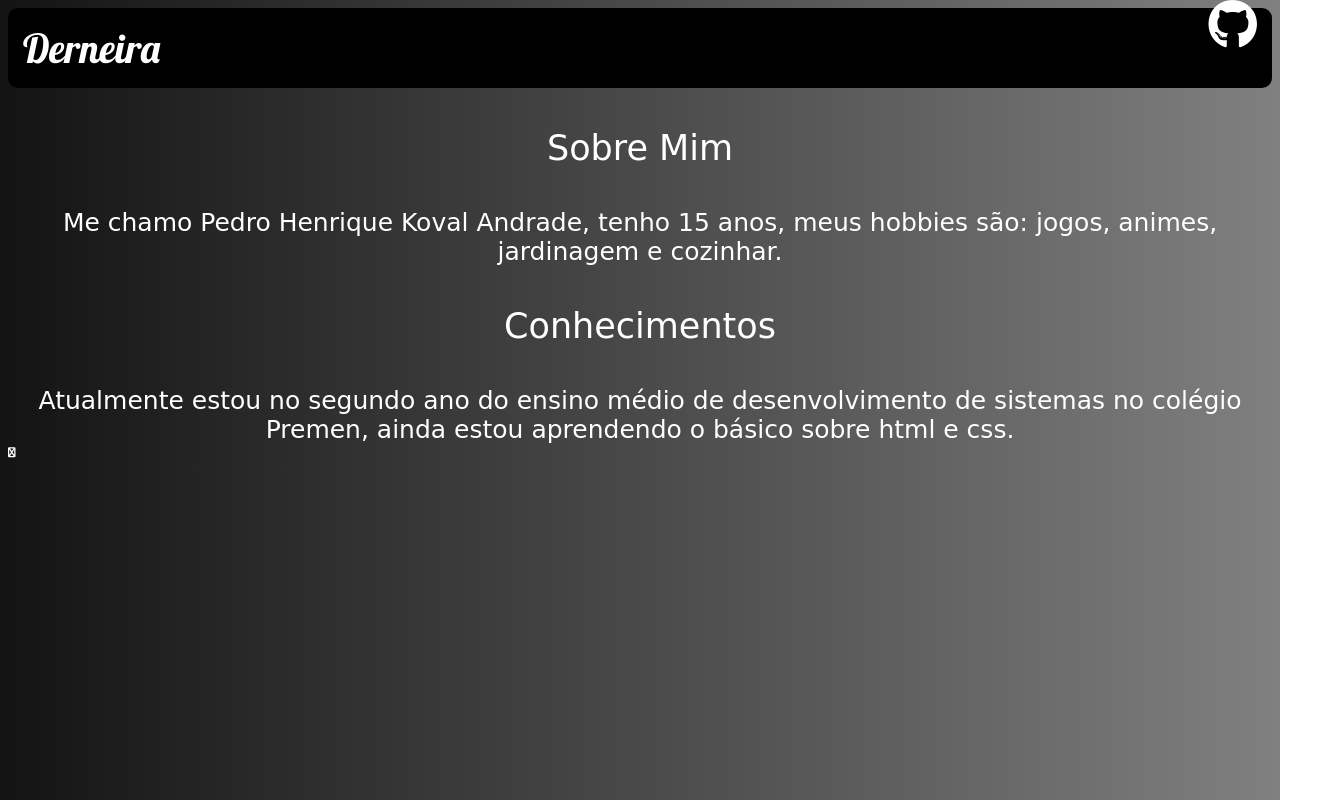
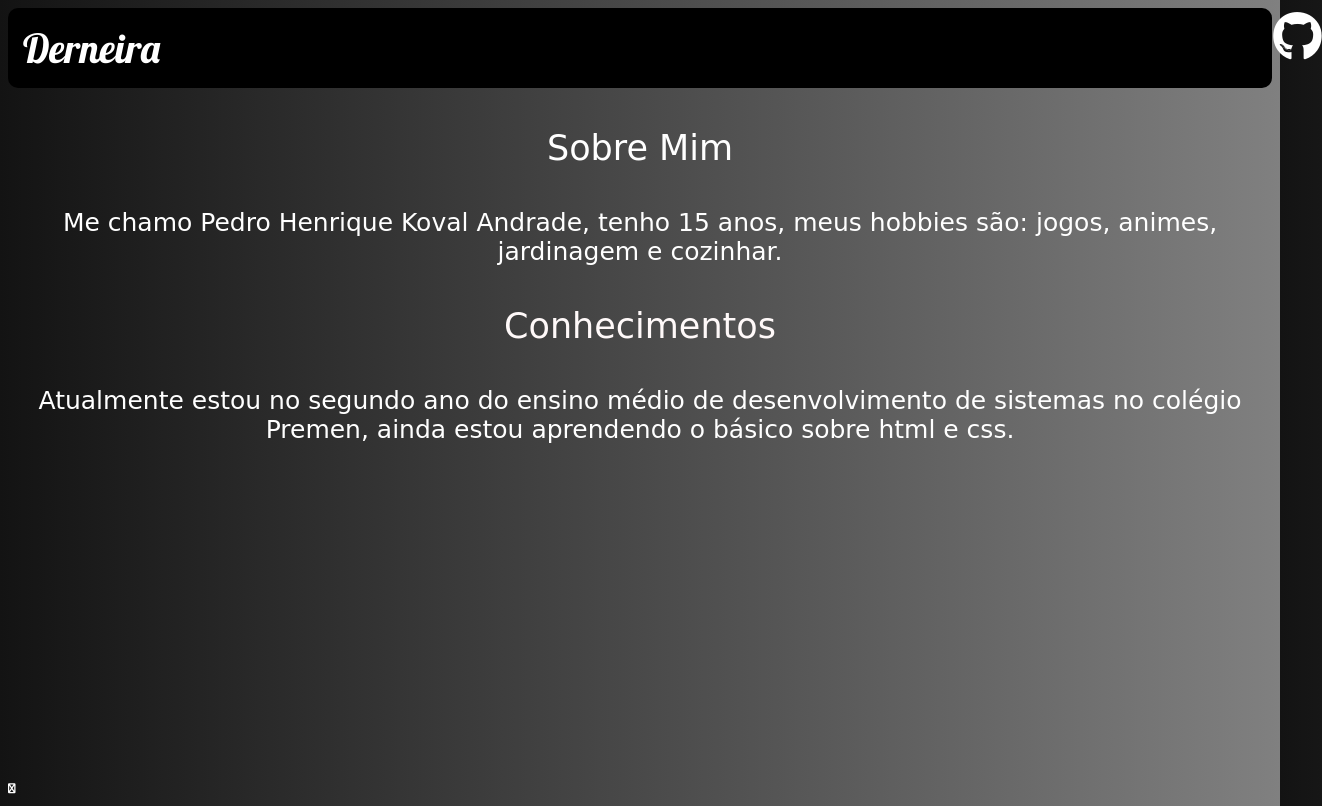
Before and after one commit to Derneira/portfolio, a plain HTML site: page index.html in a window 1280 px wide. Shown: the whole page, 1322 px wide, since content can reach past the window. Drawn offline with Linux system fonts and the light colour scheme; a web font is replaced by a local one.

Commit message:
Update style.css

```diff
--- a/style.css
+++ b/style.css
@@ -6,7 +6,7 @@ header{
     font-size: 40px;
     font-family: 'Lobster', cursive;
     border-radius: 10px;
-    gap: 0;
+    gap: 90%;
     size: 100%;
   }
   body{
@@ -22,7 +22,7 @@ background: linear-gradient(90deg, rgba(19,19,19,1) 0%, rgba(128,128,128,1) 100%
   }
   .escola{
     font-family: 'Cabin Sketch', cursive;
-    color:rgb(255, 255, 255);
+    color:rgb(255, 249, 249);
     font-size: 35px;
     text-align: center;
     margin: 40px;
@@ -57,4 +57,9 @@ body::-webkit-scrollbar-thumb {
 }
 .iconegit{
   width: 100%;
+  margin-top: 1%;
+  margin-left: -1%;
 }
+.jaja{
+  margin-top: 26.6%;
+}
```
